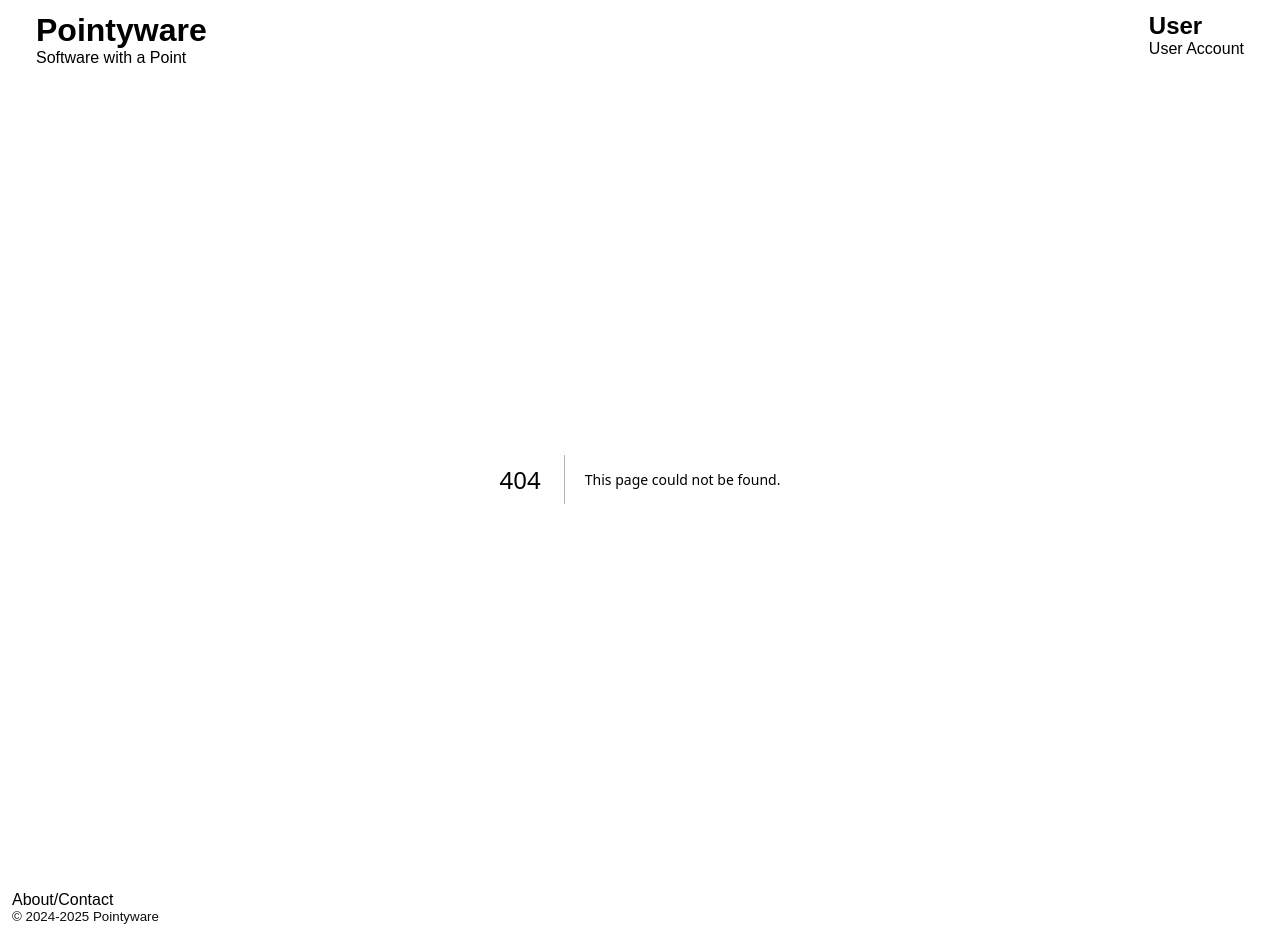
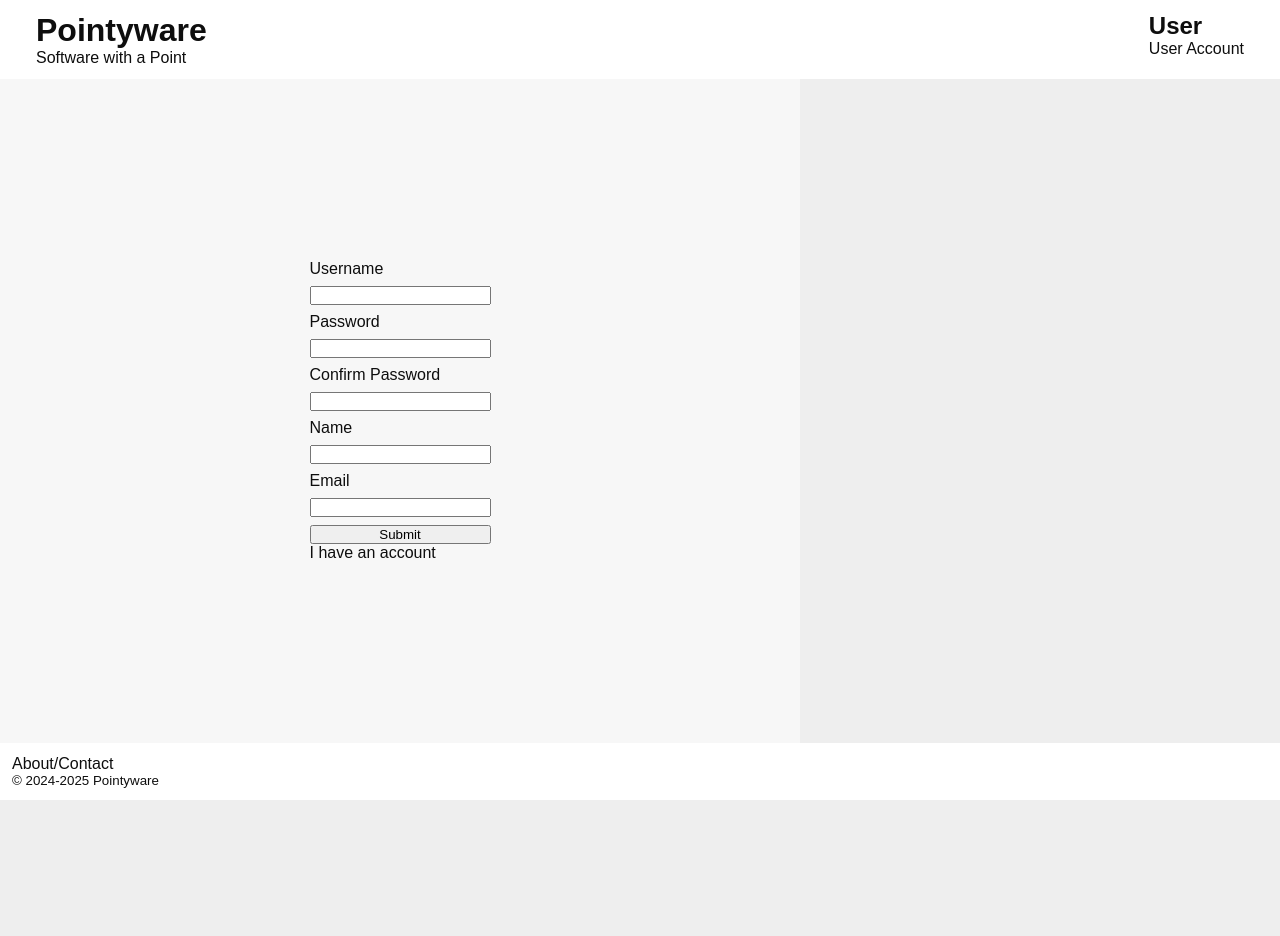
Before and after one commit to Pointyware/static-site, a Next.js app: page /sign-up in a window 1280 px wide. Before the commit this address had no page. After the commit the page ends 800 px from the top, so only its background shows below. Built offline with nearby package versions, Linux system fonts and the light colour scheme; a web font is replaced by a local one.

Commit message:
Split login and account creation to separate dedicated pages

```diff
--- /dev/null
+++ b/src/app/sign-up/page.tsx
@@ -0,0 +1,46 @@
+
+import styles from '@/app/page.module.css'
+
+export interface SignUpProps {
+
+}
+
+export default function SignUpPage(props: SignUpProps) {
+
+  return (
+    <main className={styles.main}>
+      <SignUpForm />
+    </main>
+  )
+}
+
+function SignUpForm() {
+  return (
+    <div>
+      <form className={styles.loginForm} name='form-sign-up'>
+        <label htmlFor='username'>Username</label>
+        <input name='username' required type='text' autoComplete='username'>
+        </input>
+
+        <label htmlFor='password'>Password</label>
+        <input name='password' required type='password' autoComplete='new-password'>
+        </input>
+
+        <label htmlFor='password-confirm'>Confirm Password</label>
+        <input name='password-confirm' required type='password' autoComplete='new-password'>
+        </input>
+
+        <label htmlFor='name'>Name</label>
+        <input name='name' type='text' autoComplete='name'>
+        </input>
+
+        <label htmlFor='email'>Email</label>
+        <input name='email' type='text' autoComplete='email'>
+        </input>
+
+        <button>Submit</button>
+      </form>
+      <a href='/login' className={styles.signUp}>I have an account</a>
+    </div>
+  )
+}
```
Also changed, not shown: src/app/login/page.tsx (+4 -15 lines).
